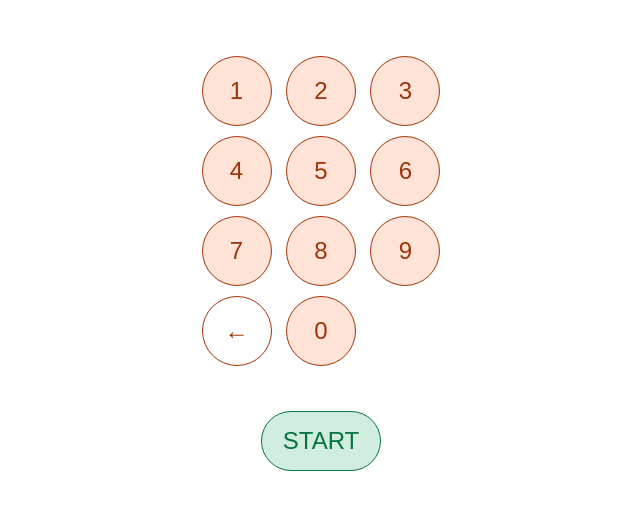
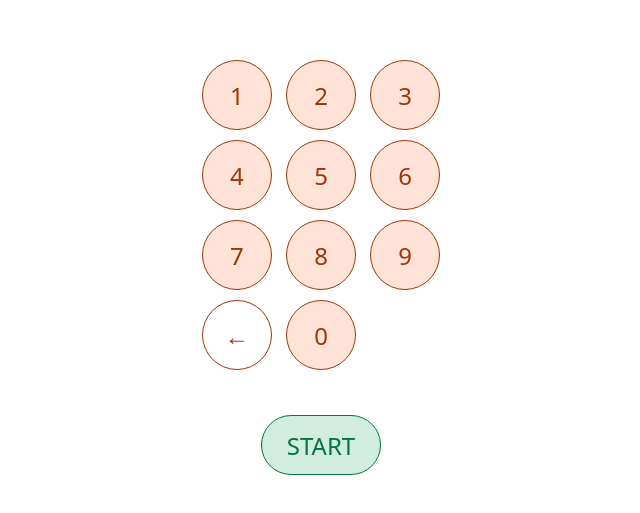
Before and after one commit to daanstolp/japanese-times, a plain HTML site: page index.html in a window 1280 px wide. Shown: the part 69-582 px from the top of the page, without its empty margins (319-959 px from the left). Drawn offline with Linux system fonts and the light colour scheme.

Commit message:
Minor style tweak

```diff
--- a/style.css
+++ b/style.css
@@ -1,6 +1,10 @@
 body {
     margin-top: 30px;
-    font-family: sans-serif;
+    font-family: system-ui, sans-serif;
+}
+
+* {
+    font: inherit;
 }
 
 .numpad-button {
```
